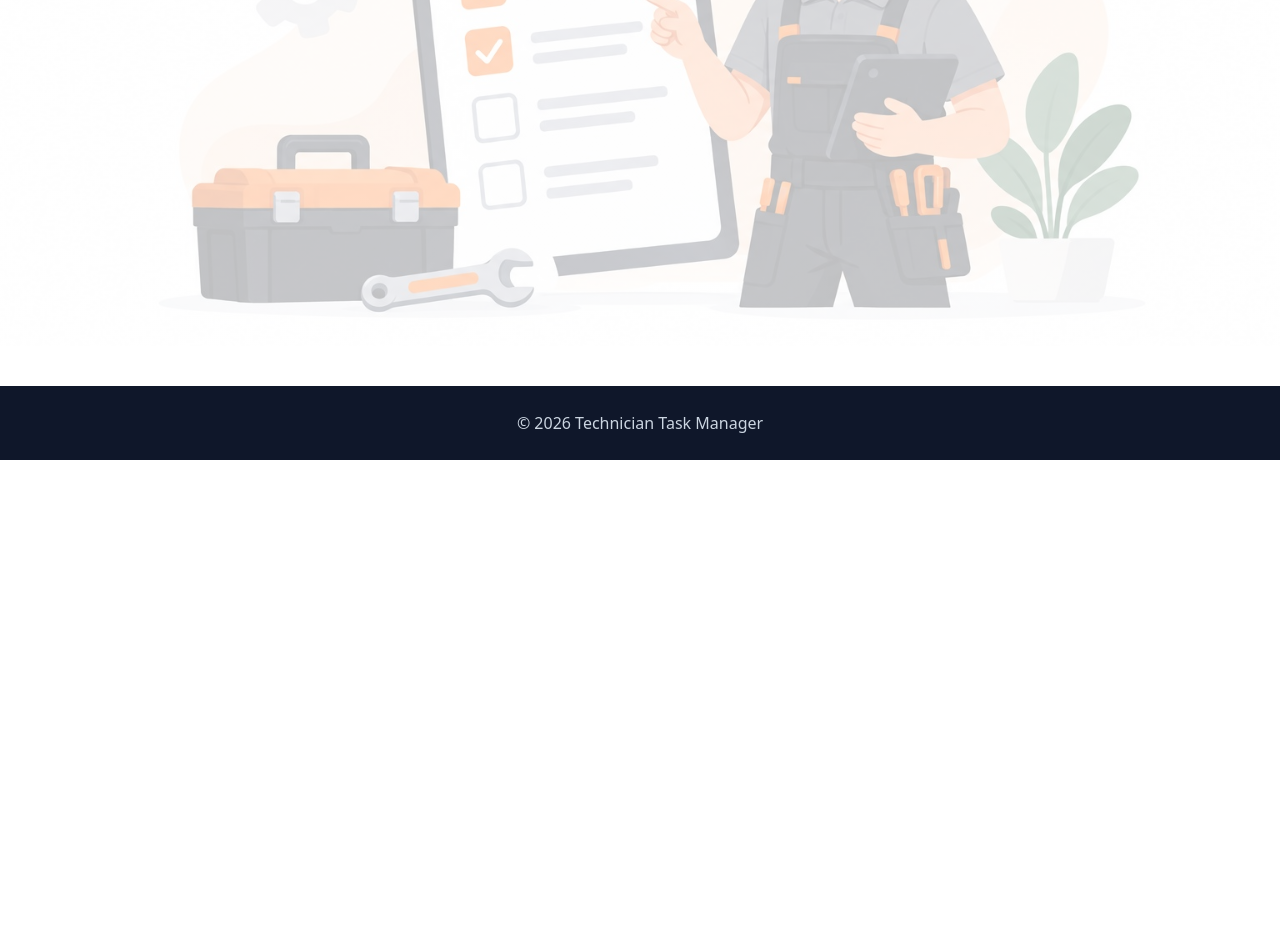
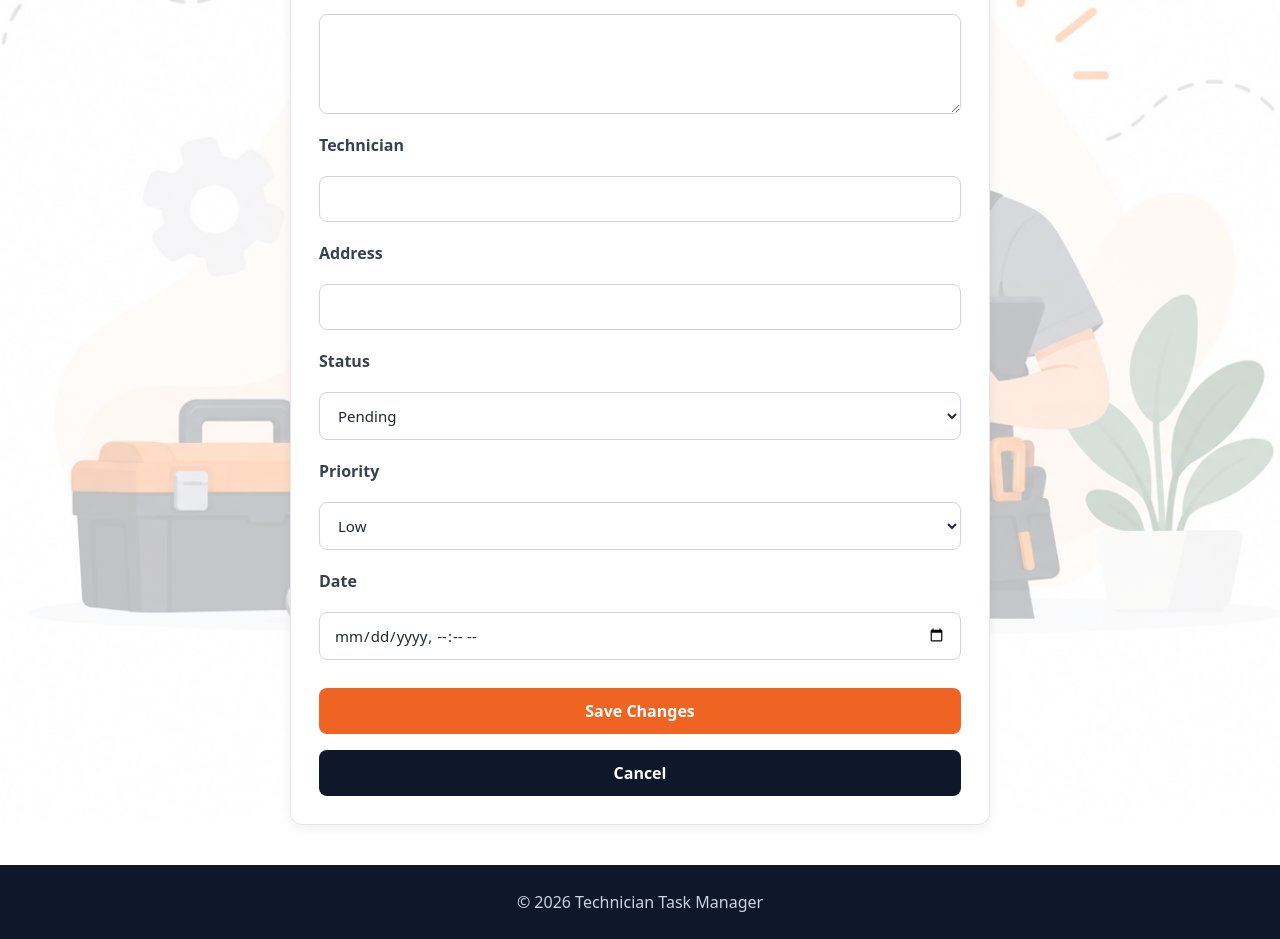
Before and after one commit to PalmiraGeorgieva/technician-task-manager, a React (Vite) app: page /tasks/1/edit in a window 1280 px wide. Shown: the part 340-1279 px from the top of the page. Before the commit the page ends 800 px from the top, so only its background shows below. Built offline with nearby package versions, Linux system fonts and the light colour scheme; sample sign-in values are in the browser's storage.

Commit message:
Add task editing and update guest access

```diff
--- a/src/App.jsx
+++ b/src/App.jsx
@@ -18,19 +18,19 @@ function App() {
         <Routes>
             <Route path="/" element={<Layout />}>
                 <Route index element={<Home />} />
+                <Route path="tasks" element={<Tasks />} />
+                <Route path="tasks/:taskId" element={<TaskDetails />} />
                 <Route element={<ProtectedRoute />}>
                     <Route path="dashboard" element={<Dashboard />} />
-                    <Route path="tasks" element={<Tasks />} />
                     <Route path="tasks/create" element={<CreateTask />} />
-                    <Route path="tasks/:taskId" element={<TaskDetails />} />
                     <Route path='tasks/:taskId/edit' element={<EditTask />} />
                 </Route>
-
                 <Route path="login" element={<Login />} />
                 <Route path="register" element={<Register />} />
-                <Route path="*" element={<NotFound />} />
+
 
             </Route>
+            <Route path="*" element={<NotFound />} />
         </Routes>
   );
 }
--- a/src/components/Header/Header.jsx
+++ b/src/components/Header/Header.jsx
@@ -16,10 +16,10 @@ function Header() {
             </NavLink>
             <nav className='main-nav'>
                 <NavLink to="/">Home</NavLink> |{" "}
+                 <NavLink to="/tasks">Tasks</NavLink> {" "}
                 {isAuthenticated ? (
                     <>
                         <NavLink to="/dashboard">Dashboard</NavLink> {" "}
-                        <NavLink to="/tasks">Tasks</NavLink> {" "}
                         <NavLink to="/tasks/create">Create Task</NavLink> {" "}
                         <button onClick={handleLogout}>Logout</button>
                     </>
--- a/src/components/TaskCard/TaskCard.jsx
+++ b/src/components/TaskCard/TaskCard.jsx
@@ -1,10 +1,13 @@
 import { useTasks } from "../../contexts/TasksContext";
 import { useNavigate } from "react-router-dom";
+import { useAuth } from "../../contexts/AuthContext";
 import "./TaskCard.css";
 
 function TaskCard({ task, showActions = false }) {
     const { setTasks } = useTasks();
     const navigate = useNavigate();
+    const { isAuthenticated } = useAuth();
+
 
     const deleteHandler = () => {
         const confirmed = window.confirm(
@@ -42,17 +45,19 @@ function TaskCard({ task, showActions = false }) {
     return (
        <article className="task-card">
         <h3>{task.title}</h3>
-        <p><b>Description:</b>{task.description || "No description"}</p>
         <p><b>Technician:</b> <strong>{task.technician?.name || "Not assigned"}</strong></p>
         <p><b>Status:</b> <span className={`task-status status-${task.status.trim().toLowerCase().replace(/[\s_]+/g, "-")}`}>{formatStatus(task.status)}</span></p>
         <p><b>Priority:</b> <span className={`task-priority priority-${task.priority.toLowerCase().replaceAll("_", "-")}`}>{formatStatus(task.priority)}</span></p>
-        <p><b>Address:</b>{task.address || "No address"}</p>
         <p className="task-date"><b>Date:</b> {formatDate(task.date)}</p>
         {showActions && (
             <div className="task-actions">
                 <button onClick={() => navigate(`/tasks/${task.id}`)}>Details</button>
-                <button onClick={() => navigate(`/tasks/${task.id}/edit`)}>Edit</button>
-                <button onClick={deleteHandler}>Delete</button>
+              {isAuthenticated && (
+                <>
+                  <button onClick={() => navigate(`/tasks/${task.id}/edit`)}>Edit</button>
+                  <button onClick={deleteHandler}>Delete</button>
+                </>
+                )}
             </div>
         )}
        </article>
--- a/src/pages/EditTask/EditTask.css
+++ b/src/pages/EditTask/EditTask.css
@@ -0,0 +1,91 @@
+.edit-task {
+  width: 100%;
+  max-width: 700px;
+  margin: 0 auto;
+}
+
+.edit-task h1 {
+    margin-bottom: 24px;
+    font-size: 32px;
+    text-align: center;
+    color: #f06423;
+}
+
+.edit-task form {
+    display: flex;
+    flex-direction: column;
+    gap: 20px;
+
+    padding: 28px;
+    background-color: #ffffff;
+    border: 1px solid #e5e7eb;
+    border-radius: 12px;
+    box-shadow: 0 4px 12px rgba(0, 0, 0, 0.06);
+}
+
+.edit-task form > div {
+    display: flex;
+    flex-direction: column;
+    gap: 8px;
+}
+
+.edit-task label {
+    font-size: 16px;
+    font-weight: 600;
+    text-align: left;
+    color: #374151;
+}
+
+.edit-task input,
+.edit-task select,
+.edit-task textarea {
+    width: 100%;
+    padding: 12px 14px;
+    border: 1px solid #d1d5db;
+    border-radius: 8px;
+    background-color: #ffffff;
+    color: #1f2937;
+    font-size: 15px;
+    box-sizing: border-box;
+}
+.edit-task textarea {
+    min-height: 100px;
+    resize: vertical;
+    font-family: inherit;
+}
+
+.edit-task input:focus,
+.edit-task select:focus,
+.edit-task textarea:focus {
+    outline: none;
+    border-color: #f06423;
+    box-shadow: 0 0 0 3px rgba(37, 99, 235, 0.12);
+}
+
+.edit-task-actions button {
+    margin-top: 8px;
+    padding: 12px 20px;
+    border: none;
+    border-radius: 8px;
+    background-color: #f06423;
+    color: #ffffff;
+    font-size: 16px;
+    font-weight: 600;
+    cursor: pointer;
+    transition: background-color 0.2s ease;
+}
+
+.edit-task-actions button:first-child {
+    background-color: #f06423;
+    color: white;
+}
+
+.edit-task-actions button:last-child {
+    background-color: #0f172a;
+    color: white;
+}
+
+.edit-task-actions button:hover {
+    transform: translateY(-1px);
+    opacity: 0.9;
+}
--- a/src/pages/EditTask/EditTask.jsx
+++ b/src/pages/EditTask/EditTask.jsx
@@ -1,12 +1,155 @@
 import "./EditTask.css";
+import { useState } from "react";
+import { useNavigate, useParams } from "react-router-dom";
+import { useTasks } from "../../contexts/TasksContext";
 
 
 function EditTask(){
+   const { taskId } = useParams();
+   const navigate = useNavigate();
+   const { tasks, setTasks } = useTasks();
+
+   const task = tasks.find(
+      (task) => task.id === Number(taskId)
+   );
+
+    const [formData, setFormData] = useState(() => ({
+        title: task?.title || "",
+        description: task?.description || "",
+        technician: task?.technician?.name || "",
+        address: task?.address || "",
+        status: task?.status || "PENDING",
+        priority: task?.priority || "LOW",
+        date: task?.date
+            ? new Date(task.date).toISOString().split("T")[0]
+            : "",
+    }));
+
+    if(!task) {
+        return (
+           <section className="edit-task">
+            <h1>Task not found</h1>
+           </section>
+        )
+    }
+
+    const handleChange = (e) => {
+        const { name, value } = e.target;
+
+        setFormData({
+            ...formData,
+            [name]: value,
+        });
+    };
+
+    const handleSubmit = (e) => {
+        e.preventDefault();
+
+        if(!formData.title.trim()) {
+            alert("Please enter a technician!");
+            return
+        }
+        if(!formData.technician.trim()) {
+            alert("Please enter a technician!");
+            return;
+        }
+
+        const updatedTasks = {
+            ...task,
+            ...formData,
+            technician: {
+                ...task.technician,
+                name: formData.technician,
+            },
+        };
+
+        setTasks((currentTasks) =>
+            currentTasks.map((currentTask) =>
+                currentTask.id === task.id ? updatedTasks : currentTask
+
+            )
+        );
+        navigate(`/tasks/${task.id}`);
+    }
+
    return (
     <section className="edit-task">
+        <div className="edit-task-card">
         <h1>Edit Task</h1>
+               <form onSubmit={handleSubmit}>
+                   <label htmlFor="title">Title</label>
+                   <input type="text"
+                       id="title"
+                       name="title"
+                       value={formData.title}
+                       onChange={handleChange}
+                   />
+
+                   <label htmlFor="description">Decription</label>
+                   <textarea name="description" id="description"
+                       value={formData.description}
+                       onChange={handleChange}
+                   />
+
+                   <label htmlFor="technician">Technician</label>
+                   <input
+                       id="technician"
+                       type="text"
+                       name="technician"
+                       value={formData.technician}
+                       onChange={handleChange}
+                   />
+
+                   <label htmlFor="address">Address</label>
+                   <input
+                       id="address"
+                       type="text"
+                       name="address"
+                       value={formData.address}
+                       onChange={handleChange}
+                   />
+
+                   <label htmlFor="status">Status</label>
+                   <select
+                       id="status"
+                       name="status"
+                       value={formData.status}
+                       onChange={handleChange}
+                   >
+                       <option value="PENDING">Pending</option>
+                       <option value="IN_PROGRESS">In Progress</option>
+                       <option value="COMPLETED">Completed</option>
+                   </select>
+
+                   <label htmlFor="priority">Priority</label>
+                   <select
+                       id="priority"
+                       name="priority"
+                       value={formData.priority}
+                       onChange={handleChange}
+                   >
+                       <option value="LOW">Low</option>
+                       <option value="MEDIUM">Medium</option>
+                       <option value="HIGH">High</option>
+                   </select>
+
+                   <label htmlFor="date">Date</label>
+                   <input
+                       id="date"
+                       type="datetime-local"
+                       name="date"
+                       value={formData.date}
+                       onChange={handleChange}
+                   />
+
+                   <div className="edit-task-actions">
+                    <button type="submit">Save Changes</button>
+                    <button type="button" onClick={() => navigate(`/tasks/${task.id}`)}>Cancel</button>
+                   </div>
+               </form>
+        </div>
     </section>
-   )
+   );
 }
 
 export default EditTask;
--- a/src/pages/TaskDetails/TaskDetails.jsx
+++ b/src/pages/TaskDetails/TaskDetails.jsx
@@ -1,12 +1,14 @@
 import { useParams, useNavigate } from "react-router-dom";
 import { useTasks } from "../../contexts/TasksContext";
 import "./TaskDetails.css";
+
 
 
 function TaskDetails(){
     const { taskId } = useParams();
     const { tasks } = useTasks();
     const navigate = useNavigate();
+
 
     const task = tasks.find(
         (task) => task.id === Number(taskId)
```
Also changed, not shown: src/pages/CreateTask/CreateTask.jsx (line endings or trailing spaces), 1 other file (tests, documents, lock files or other folders).
